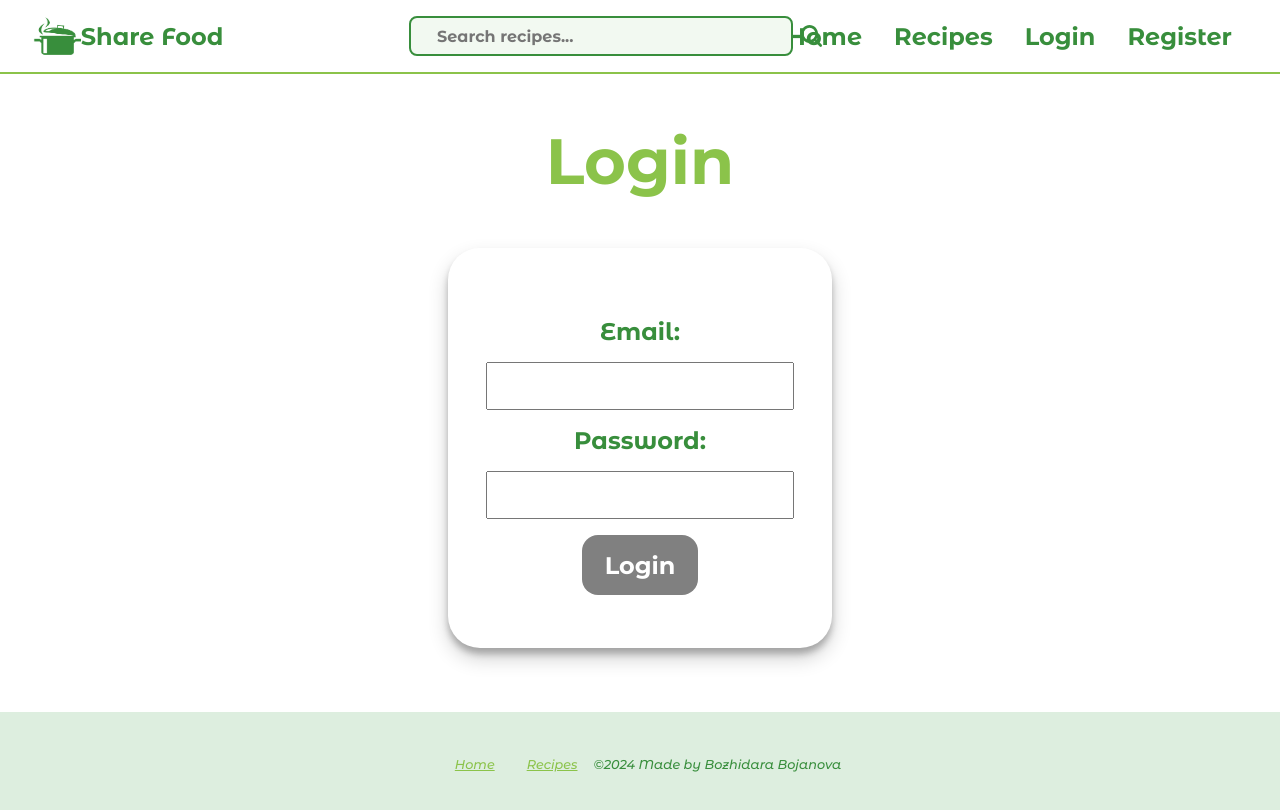
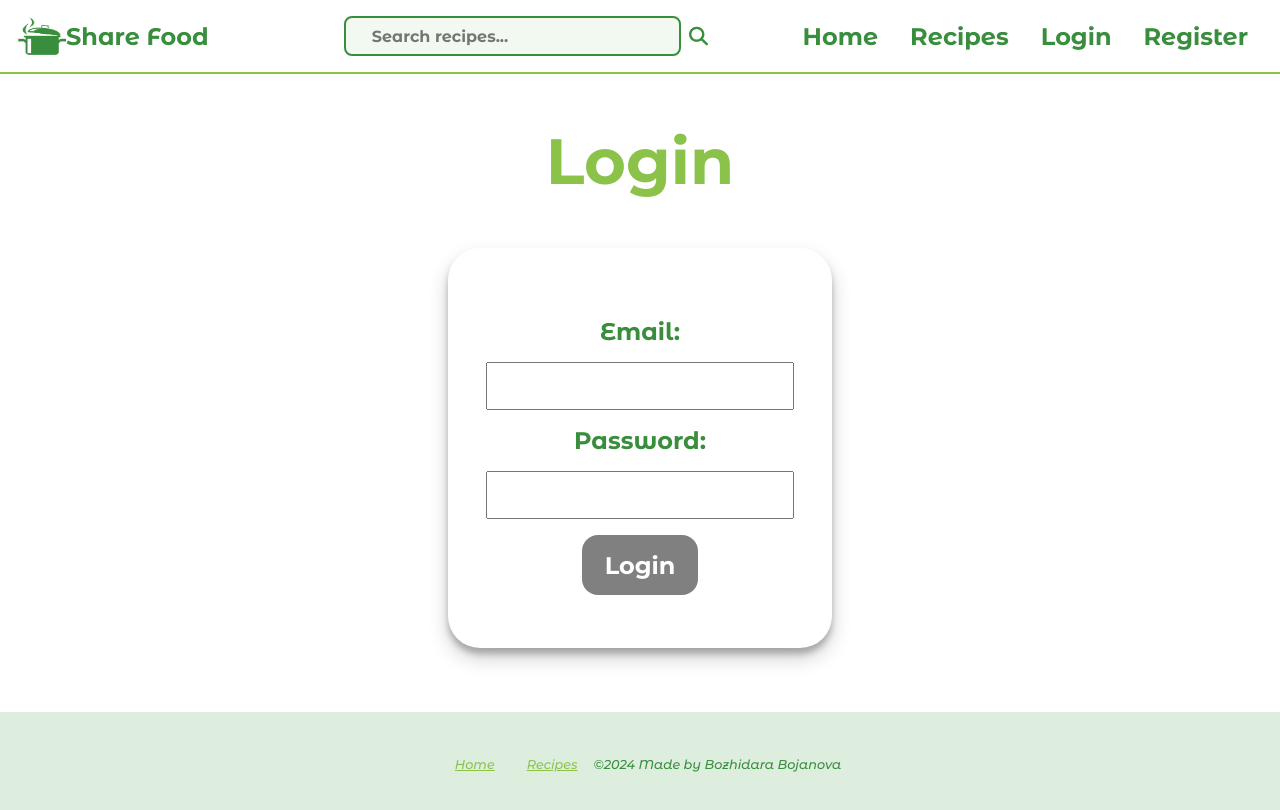
Before and after one commit to BojidaraBojanova/ShareRecipesApp, an Angular app in the folder client/: page /users/login in a window 1280 px wide. Shown: the top 810 px of the page. Built offline with nearby package versions, Linux system fonts and the light colour scheme.

Commit message:
Changed some style

```diff
--- a/client/src/app/admin/admin-home/admin-add-edit-category/admin-add-edit-category.component.css
+++ b/client/src/app/admin/admin-home/admin-add-edit-category/admin-add-edit-category.component.css
@@ -70,7 +70,7 @@ form button{
     cursor: pointer;
 }
 
-button:hover{
+.submitBtn:hover{
     background-color: #8BC34A;
 }
 
--- a/client/src/app/admin/admin-home/admin-add-edit-category/admin-add-edit-category.component.html
+++ b/client/src/app/admin/admin-home/admin-add-edit-category/admin-add-edit-category.component.html
@@ -18,7 +18,7 @@
                         <p class="error" *ngIf="form.get('image')?.errors?.['required']">Image is required!</p>
                     </ng-container>
                     <div class="btn-wrapper">
-                        <button type="submit">{{ isEditMode ? 'Edit' : 'Add'}} Category</button>
+                        <button type="submit" class="submitBtn">{{ isEditMode ? 'Edit' : 'Add'}} Category</button>
                     </div>
                 </form>
             </div>
--- a/client/src/app/admin/admin-home/admin-add-edit-recipes/admin-add-edit-recipes.component.css
+++ b/client/src/app/admin/admin-home/admin-add-edit-recipes/admin-add-edit-recipes.component.css
@@ -74,25 +74,27 @@ form input{
     height: 8vh;
     border: none;
     border-radius: 0.5rem;
-    color: white;
     font-size: 1rem;
     font-family: 'CustomFont-Bold';
     cursor: pointer;
 }
 
 .invalid-button{
-    background-color: gray;
+    color: gray;
     cursor:default;
 }
 
 .valid-button{
     background-color: #388E3C;
+    color: white;
     cursor: pointer;
 
 }
 
 .valid-button:hover{
     background-color: #8BC34A;
+    color: white;
+
 }
 
 .error{
--- a/client/src/app/admin/admin-home/admin-add-edit-recipes/admin-add-edit-recipes.component.ts
+++ b/client/src/app/admin/admin-home/admin-add-edit-recipes/admin-add-edit-recipes.component.ts
@@ -34,7 +34,6 @@ export class AdminAddEditRecipesComponent implements OnInit{
       this.loadCategories();
       this.loadRecipes();
       this.getOwnerId();
-      console.log(this.ownerId)
   }
 
   getOwnerId(): void{
--- a/client/src/app/core/header/header.component.css
+++ b/client/src/app/core/header/header.component.css
@@ -7,11 +7,12 @@ header{
 }
 
 .navbar-wrap{
-    width: 95%;
+    width: 100%;
     height: 100%;
     display: flex;
     flex-direction: row;
     align-items: center;
+    justify-content: space-between;
     margin: 1rem;
 }
 
@@ -52,7 +53,7 @@ header{
 }
 
 .search-wrapper{
-    width: 45%;
+    width: 30%;
     height: 100%;
     display: flex;
     justify-content: center;
@@ -64,7 +65,7 @@ header{
     width: 100%;
     position: relative;
     display: flex;
-    justify-content: flex-end;
+    justify-content: center;
     align-items: center;
 }
 
@@ -80,14 +81,14 @@ header{
 
 input[type="search"]{
     outline: 0;
-    width: 70%;
+    width: 90%;
     height: 5vh;
     background: #F2F9F1;
     padding: 0 1.6rem;
 }
 
 .search-wrapper button{
-    width: 4%;
+    width: 5%;
     height: 5vh;
     background: none;
     cursor: pointer;
@@ -102,8 +103,9 @@ input[type="search"]{
 .navbar{
     display: flex;
     flex-direction: row;
-    width: 35%;
+    /* width: 50%; */
     height: 100%;
+
 }
 
 .navbar ul{
```
